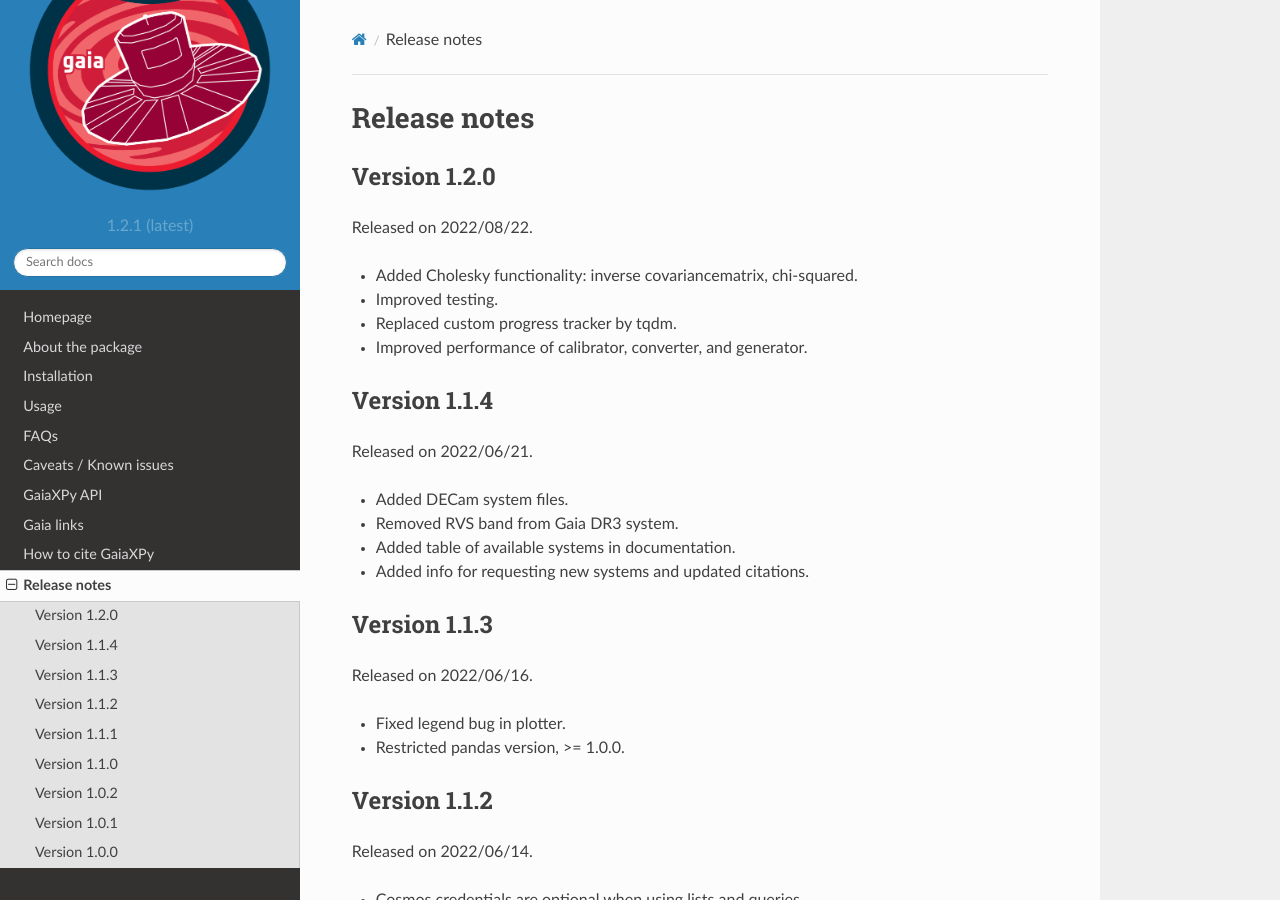
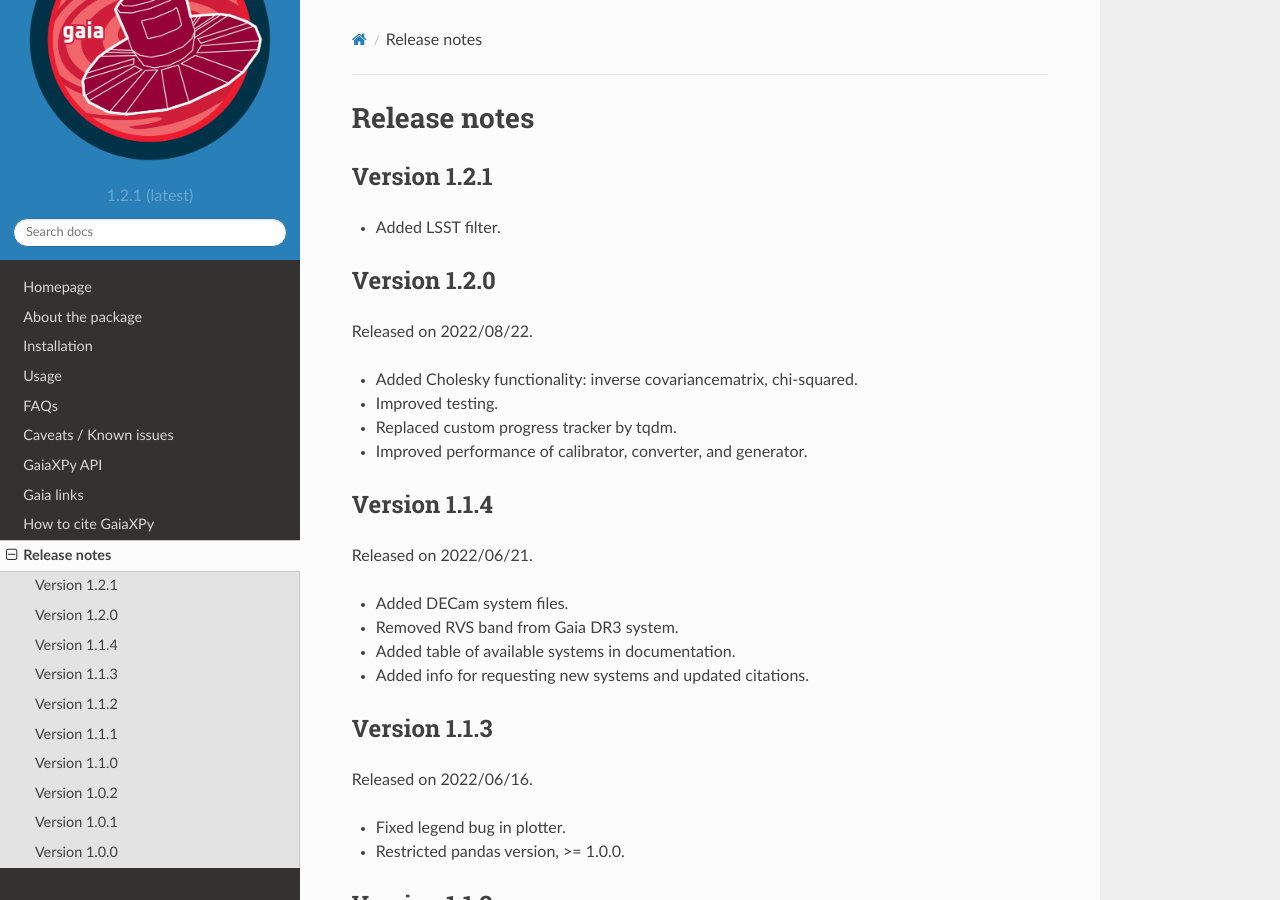
Before and after one commit to gaia-dpci/GaiaXPy, a Sphinx documentation site: the page built from docs/source/releasenotes.rst, in a window 1280 px wide and 900 px high. Built offline with Sphinx 7.4.7 and the Read the Docs theme 2.0.0, drawn with Linux system fonts in a browser that asks for light colours; formulas are drawn with MathJax 3.

Commit message:
Add release notes and DOI for 1.2.1

```diff
--- a/docs/source/cite.rst
+++ b/docs/source/cite.rst
@@ -19,6 +19,8 @@
 DOIs
 ----
 
+* **DOI v1.2.1**: 10.5281/zenodo.7244380
+
 * **DOI v1.2.0**: 10.5281/zenodo.7015044
 
 * **DOI v1.1.4**: 10.5281/zenodo.6674521
--- a/docs/source/releasenotes.rst
+++ b/docs/source/releasenotes.rst
@@ -1,5 +1,9 @@
 Release notes
 =============
+
+Version 1.2.1
+-------------
+* Added LSST filter.
 
 Version 1.2.0
 -------------
```
